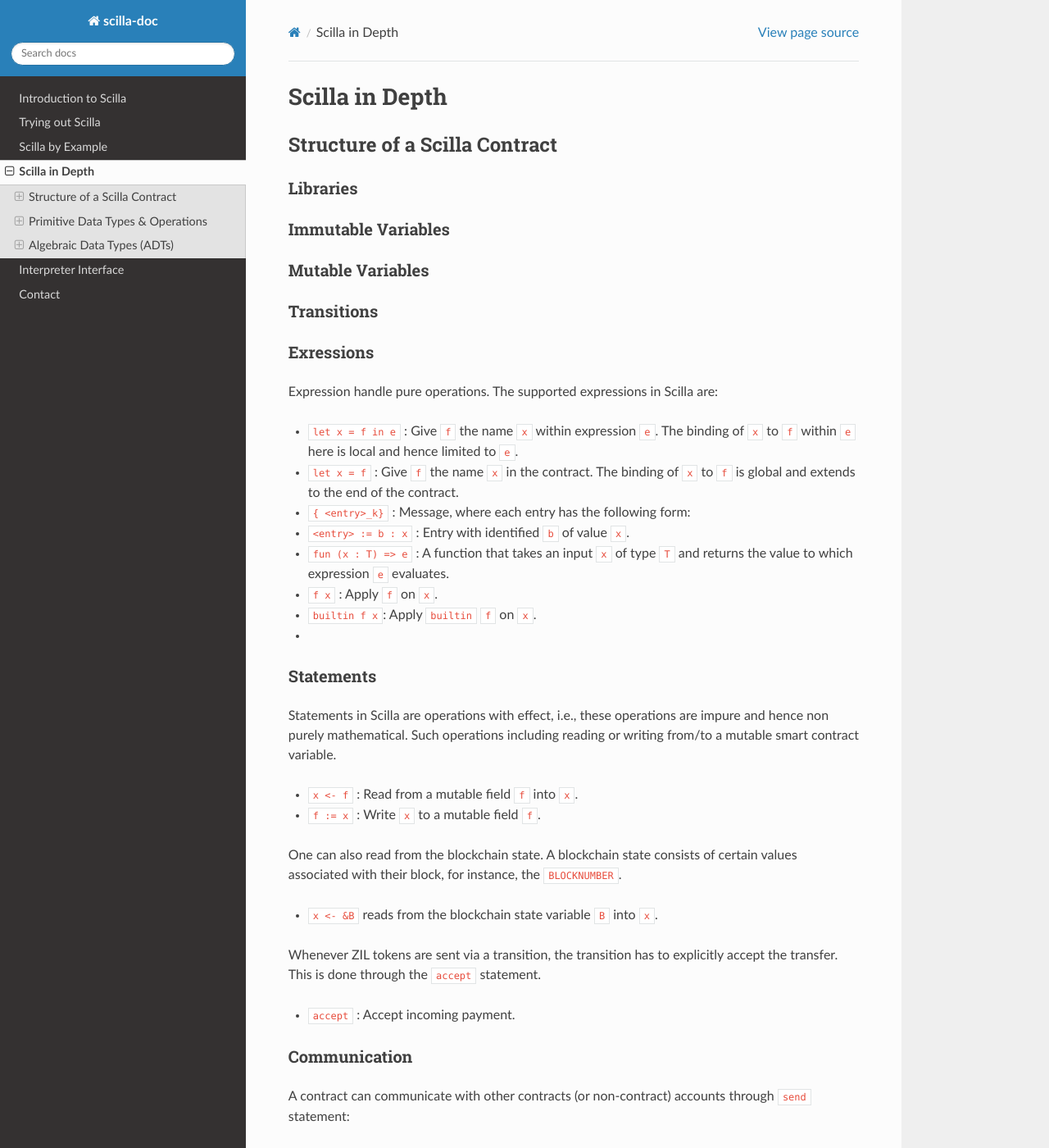
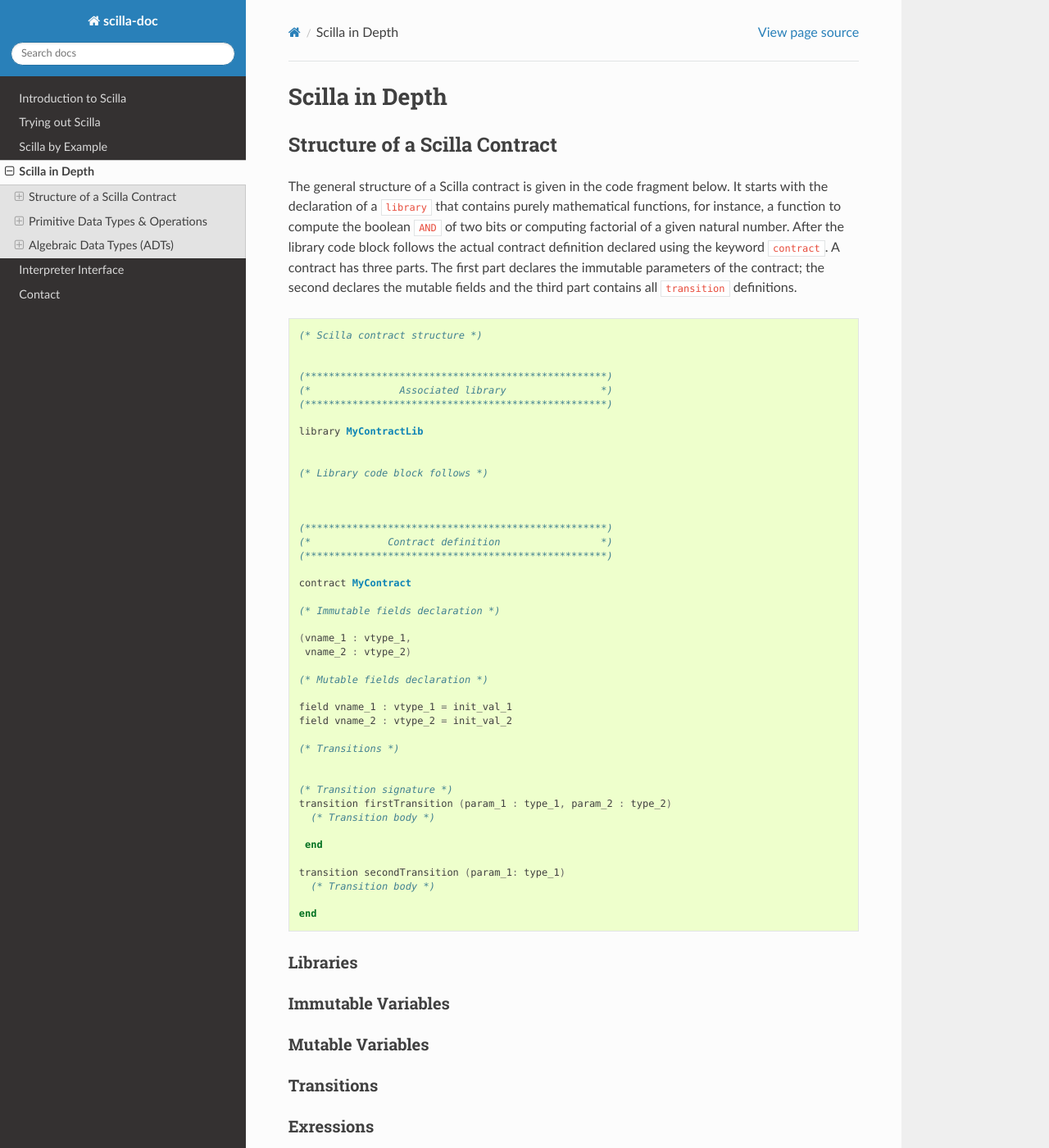
Before and after one commit to Zilliqa/scilla-docs, a Sphinx documentation site: the page built from docs/source/scilla-in-depth.rst, in a window 1280 px wide and 1400 px high. Shown: the whole window at 82% size. Built offline with Sphinx 7.4.7 and the Read the Docs theme 2.0.0, drawn with Linux system fonts in a browser that asks for light colours.

Commit message:
Added Scilla examples

```diff
--- a/docs/source/scilla-in-depth.rst
+++ b/docs/source/scilla-in-depth.rst
@@ -3,6 +3,66 @@ Scilla in Depth
 
 Structure of a Scilla Contract
 #################################
+
+
+The general structure of a Scilla contract is given in the code fragment below.
+It starts with the declaration of a ``library`` that contains purely
+mathematical functions, for instance, a function to compute the boolean ``AND``
+of two bits or computing factorial of a given natural number.  After the
+library code block follows the actual contract definition declared using the
+keyword ``contract``. A contract has three parts. The first part declares the
+immutable parameters of the contract; the second declares the mutable fields
+and the third part contains all ``transition`` definitions.
+
+
+
+.. code-block:: ocaml
+
+    (* Scilla contract structure *)
+
+
+    (***************************************************)
+    (*               Associated library                *)
+    (***************************************************)
+
+    library MyContractLib
+
+
+    (* Library code block follows *)
+
+
+
+    (***************************************************)
+    (*             Contract definition                 *)
+    (***************************************************)
+
+    contract MyContract
+
+    (* Immutable fields declaration *)
+
+    (vname_1 : vtype_1,
+     vname_2 : vtype_2)
+
+    (* Mutable fields declaration *)
+
+    field vname_1 : vtype_1 = init_val_1
+    field vname_2 : vtype_2 = init_val_2
+
+    (* Transitions *)
+
+
+    (* Transition signature *)
+    transition firstTransition (param_1 : type_1, param_2 : type_2)
+      (* Transition body *)
+
+     end
+
+    transition secondTransition (param_1: type_1)
+      (* Transition body *)
+
+    end
+
+
 
 
 Libraries
```
Also changed, not shown: docs/source/scilla-trial.rst (+29 -0 lines).
